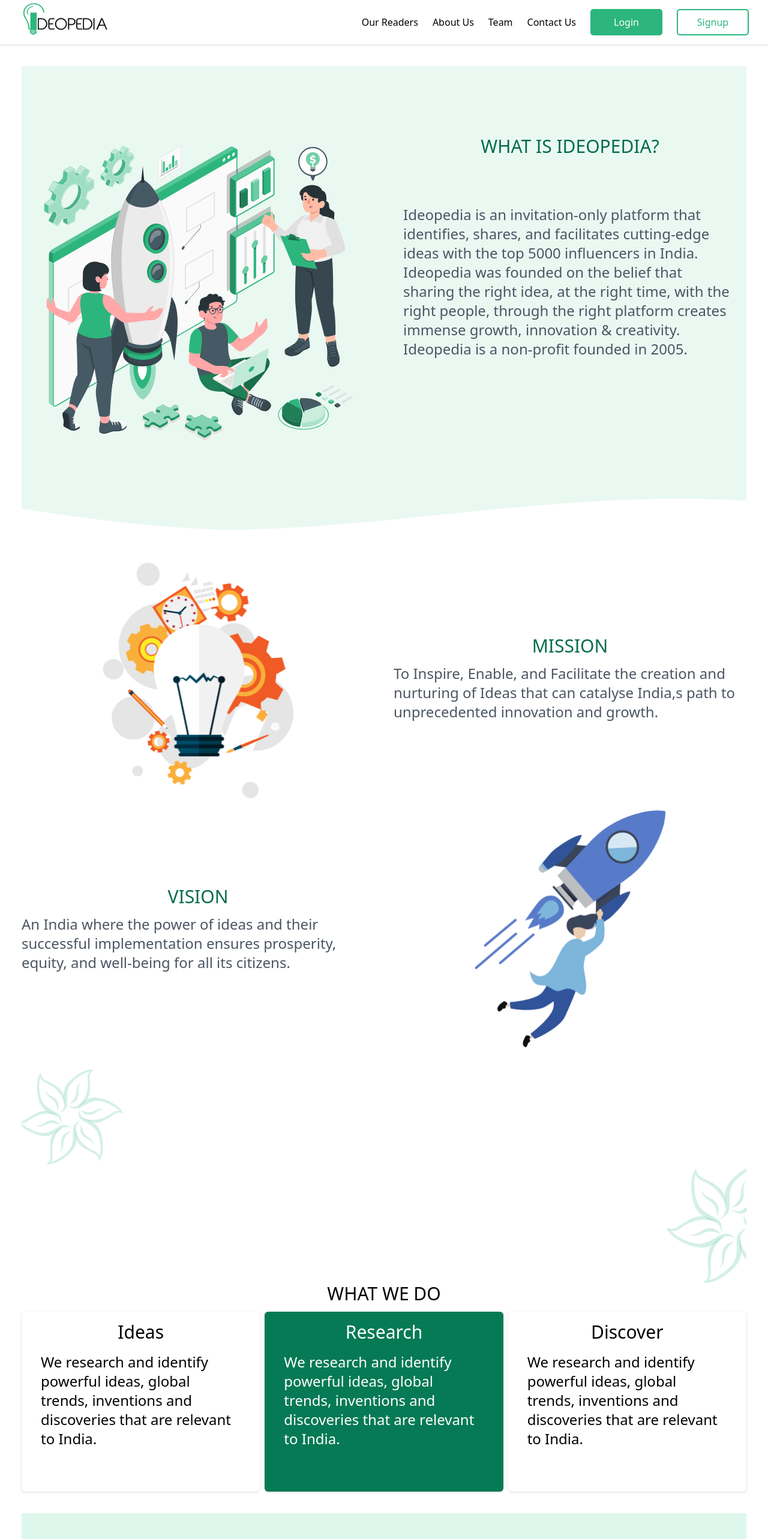
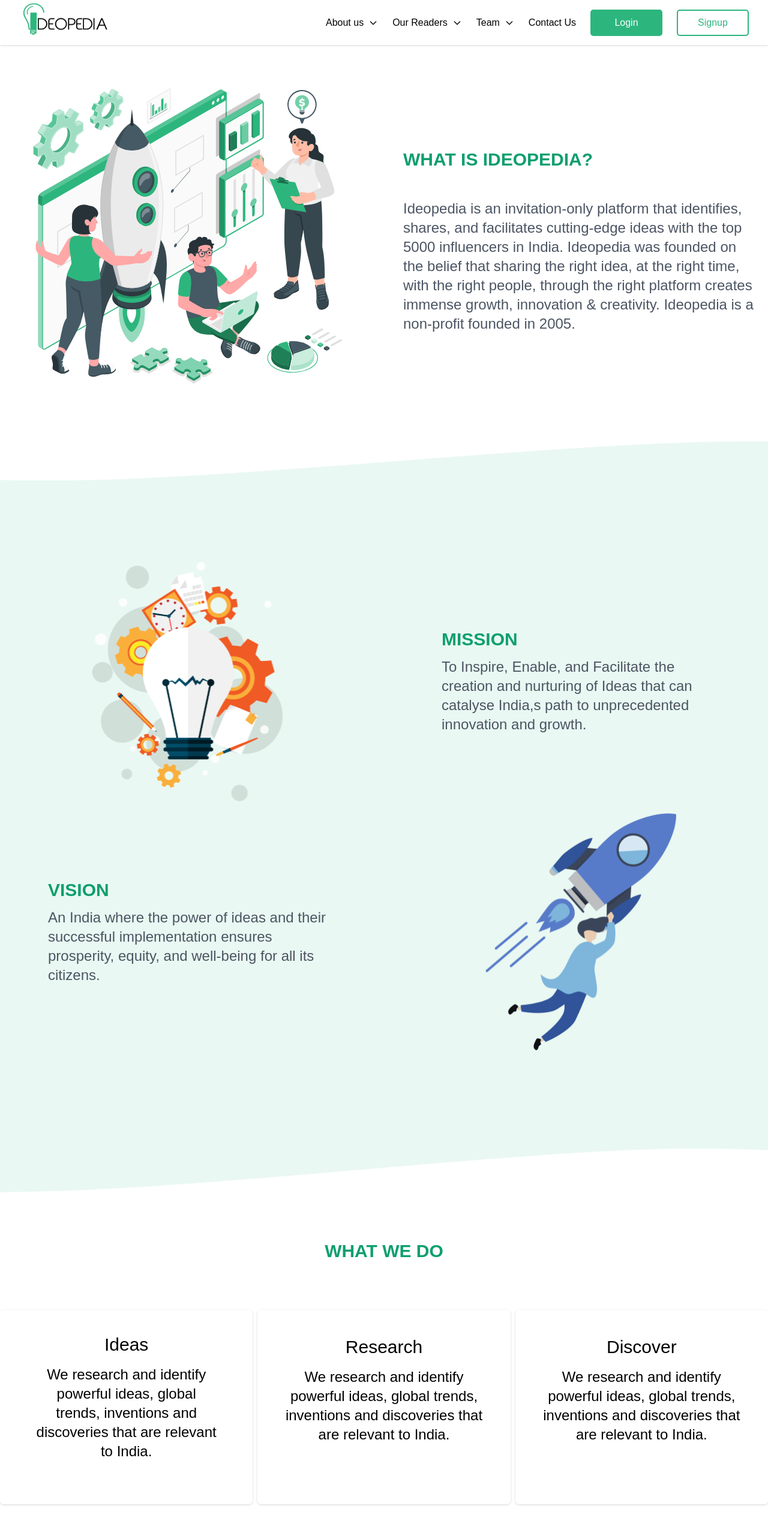
Before and after one commit to ideopedia/client, a Next.js app: page /about in a window 1280 px wide. Shown: the top 2566 px of the page at 60% size. Built offline with nearby package versions, Linux system fonts and the light colour scheme.

Commit message:
krishnan16nov

```diff
--- a/components/navbar.js
+++ b/components/navbar.js
@@ -3,6 +3,7 @@
 import { useState } from "react";
 import Image from "next/image";
 import log from "../public/logo.svg";
+import { Dropdown } from "flowbite-react";
 
 export default function Navbar() {
   const [navbar, setNavbar] = useState(false);
@@ -61,19 +62,37 @@
             >
               <ul className="items-center justify-center space-y-8 lg:flex md:space-x-6 lg:space-y-0">
                 <li className="text-black flex justify-center">
-                  <Link href="/testimonials">
-                    <a>Our Readers</a>
-                  </Link>
+                  <Dropdown label="About us" inline="true">
+                    <Dropdown.Item>
+                      <Link href="/about#about_hero">What is Ideopedia ?</Link>
+                    </Dropdown.Item>
+                    <Dropdown.Item>
+                      <Link href="/about#mission">Mission</Link>
+                    </Dropdown.Item>
+                    <Dropdown.Item>
+                      <Link href="/about#vission">Vision</Link>
+                    </Dropdown.Item>
+                    <Dropdown.Item>
+                      <Link href="/about#what">What we do</Link>
+                    </Dropdown.Item>
+                  </Dropdown>
                 </li>
                 <li className="text-black flex justify-center">
-                  <Link href="/about">
-                    <a>About Us</a>
-                  </Link>
+                  <Dropdown label="Our Readers" inline="true">
+                    <Dropdown.Item>
+                      <Link href="/testimonials#readers">Testimonials</Link>
+                    </Dropdown.Item>
+                  </Dropdown>
                 </li>
                 <li className="text-black flex justify-center">
-                  <Link href="/teams">
-                    <a>Team</a>
-                  </Link>
+                  <Dropdown label="Team" inline="true">
+                    <Dropdown.Item>
+                    <Link href="/teams#bod">Board of Directors</Link>
+                    </Dropdown.Item>
+                    <Dropdown.Item>
+                    <Link href="/teams#bod">Founders</Link>
+                    </Dropdown.Item>
+                  </Dropdown>
                 </li>
                 <li className="text-black flex justify-center">
                   <Link href="/contact">
--- a/pages/about.js
+++ b/pages/about.js
@@ -18,20 +18,20 @@
   return (
     <div>
       <Navbar />
-      <div className="p-9">
-        <div className="about_hero" id="about_hero">
+      <div className="">
+        <div className="about_hero1 pt-10" id="about_hero">
           <div class="grid grid-cols-1 md:grid-cols-1 lg:grid-cols-2 gap-4 lg:gap-8">
             <div class=" rounded-md flex items-center justify-center">
               <Image src={about} />
             </div>
-            <div class=" p-4 rounded-md flex items-start justify-center">
+            <div class=" p-4 rounded-md flex items-center justify-center">
               <div class="grid grid-cols-1 md:grid-cols-1 lg:grid-cols-1 gap-4 lg:gap-8">
-                <div class="rounded-md flex items-center justify-center">
-                  <h1 className="text-3xl text-green-700">
+                <div class="rounded-md flex items-start justify-start">
+                  <h1 className="text-3xl text-green-500 font-semibold">
                     WHAT IS IDEOPEDIA?
                   </h1>
                 </div>
-                <div class="mt-[3rem] rounded-md flex items-center justify-center">
+                <div class="mt-[1rem] rounded-md flex items-center justify-center">
                   <span className="text-2xl  text-gray-600 ">
                     Ideopedia is an invitation-only platform that identifies,
                     shares, and facilitates cutting-edge ideas with the top 5000
@@ -48,6 +48,7 @@
         </div>
         <br />
         <br />
+        <div className="missionpage">
         <div
           class="grid grid-cols-1 md:grid-cols-1 lg:grid-cols-2 gap-4 lg:gap-8 pb-5 "
           id="mission"
@@ -57,10 +58,10 @@
           </div>
           <div class=" rounded-md flex items-center justify-center">
             <div class="grid grid-cols-1 md:grid-cols-1 lg:grid-cols-1">
-              <div class=" rounded-md flex items-start justify-center">
-                <h1 className="text-3xl text-green-700 pb-3">MISSION</h1>
+              <div class=" rounded-md flex items-start justify-start">
+                <h1 className="text-3xl text-green-500 font-semibold pb-3 px-20">MISSION</h1>
               </div>
-              <div class=" rounded-md flex items-center justify-center text-2xl  text-gray-600 ">
+              <div class=" rounded-md flex items-center justify-center text-2xl  text-gray-600 px-20">
                 To Inspire, Enable, and Facilitate the creation and nurturing of
                 Ideas that can catalyse India,s path to unprecedented innovation
                 and growth.
@@ -74,10 +75,10 @@
         >
           <div class=" rounded-md flex items-center justify-center">
             <div class="grid grid-cols-1 md:grid-cols-1 lg:grid-cols-1">
-              <div class=" rounded-md flex items-start justify-center">
-                <h1 className="text-3xl text-green-700 pb-3">VISION</h1>
+              <div class=" rounded-md flex items-start justify-start px-20">
+                <h1 className="text-3xl text-green-500 font-semibold pb-3">VISION</h1>
               </div>
-              <div class=" rounded-md flex items-center justify-center text-2xl  text-gray-600 ">
+              <div class=" rounded-md flex items-center justify-center text-2xl  text-gray-600 px-20">
                 An India where the power of ideas and their successful
                 implementation ensures prosperity, equity, and well-being for
                 all its citizens.
@@ -88,51 +89,52 @@
             <Image src={vission} />
           </div>
         </div>
-        <div class="rounded-md flex items-start justify-start">
+        </div>
+        {/* <div class="rounded-md flex items-start justify-start">
           <Image src={leafstart} />
         </div>
         <div class="rounded-md flex items-end justify-end">
           <Image src={leafend} />
-        </div>
+        </div> */}
 
         <div className="pb-9" id="what">
           <div class=" rounded-md flex items-center justify-center">
-            <h1 className="text-3xl text-bold text-black pb-3">WHAT WE DO</h1>
+            <h1 className="text-3xl font-semibold text-green-500 py-20">WHAT WE DO</h1>
           </div>
-          <div class="grid grid-cols-1 md:grid-cols-1 lg:grid-cols-3 gap-2">
-            <div class="p-4 rounded-md flex items-center justify-center  bg-white drop-shadow pb-9 cursor-pointer">
+          <div class="grid grid-cols-1 md:grid-cols-1 lg:grid-cols-3 gap-2 pb-20">
+            <div class="p-10 rounded-md flex items-center justify-center  bg-white drop-shadow pb-9 cursor-pointer text-black  hover:bg-green-500 hover:text-white">
               <div>
-                <div className="text-3xl text-bold text-black flex justify-center items-center">
+                <div className="text-3xl text-bold flex justify-center items-center">
                   <span>Ideas</span>
                 </div>
-                <div className=" p-4 pb-9 text-2xl text-bold text-black flex justify-center items-center">
-                  <span>
+                <div className=" p-4 pb-9 text-2xl text-bold flex justify-center items-center">
+                  <span className="text-center">
                     We research and identify powerful ideas, global trends,
                     inventions and discoveries that are relevant to India.
                   </span>
                 </div>
               </div>
             </div>
-            <div class="p-4 rounded-md flex items-center justify-center  bg-green-600 drop-shadow pb-9 cursor-pointer">
+            <div class="p-4 rounded-md flex items-center justify-center  bg-white drop-shadow pb-9 cursor-pointer text-black  hover:bg-green-500 hover:text-white">
               <div>
-                <div className="text-3xl text-bold text-white flex justify-center items-center">
+                <div className="text-3xl text-bold flex justify-center items-center">
                   <span>Research</span>
                 </div>
-                <div className=" p-4 pb-9 text-2xl text-bold text-white flex justify-center items-center">
-                  <span>
+                <div className=" p-4 pb-9 text-2xl text-bold flex justify-center items-center">
+                  <span className="text-center">
                     We research and identify powerful ideas, global trends,
                     inventions and discoveries that are relevant to India.
                   </span>
                 </div>
               </div>
             </div>
-            <div class="p-4 rounded-md flex items-center justify-center  bg-white drop-shadow pb-9 cursor-pointer">
+            <div class="p-4 rounded-md flex items-center justify-center  bg-white drop-shadow pb-9 cursor-pointer text-black  hover:bg-green-500 hover:text-white">
               <div>
-                <div className="text-3xl text-bold text-black flex justify-center items-center">
+                <div className="text-3xl text-bold flex justify-center items-center">
                   <span>Discover</span>
                 </div>
-                <div className=" p-4 pb-9 text-2xl text-bold text-black flex justify-center items-center">
-                  <span>
+                <div className=" p-4 pb-9 text-2xl text-bold flex justify-center items-center">
+                  <span className="text-center">
                     We research and identify powerful ideas, global trends,
                     inventions and discoveries that are relevant to India.
                   </span>
@@ -147,20 +149,19 @@
               <Image src={startquotes} />
             </div>
             <span className="text-black text-3xl mx-[7rem] my-[2rem] bandf">
-                We believe in and facilitate the transformational power of
-                ideas.
+              We believe in and facilitate the transformational power of ideas.
             </span>
             <div className="text-right  aboutQuote ">
               <Image src={endquotes} />
             </div>
           </div>
         </div>
-        <div class="grid grid-cols-1 md:grid-cols-1 lg:grid-cols-2 gap-4 lg:gap-8 pt-9 pb-9">
+        <div class="grid grid-cols-1 md:grid-cols-1 lg:grid-cols-2 gap-4 lg:gap-8 pt-9 pb-9 keybgr">
           <div class=" rounded-md flex items-center justify-center">
             <Image src={aboutkeys} />
           </div>
           <div class="rounded-md flex items-center justify-center">
-            <span className="text-3xl">
+            <span className="text-2xl">
               The time has come for India to realize its true potential, and
               reach unprecedented heights of economic, social, and human
               potential to become a more prosperous, united, equitable, happy,
@@ -168,15 +169,15 @@
             </span>
           </div>
         </div>
-        <div className="pt-9 pb-9" id="goal">
-          <div className="flex justify-center items-center p-2">
-            <span className="text-black-700 text-3xl text-bold">
-              INDIA’S ABUNDANT RESOURCES
+        <div className="py-20" id="goal">
+          <div className="flex justify-center items-center">
+            <span className="text-3xl font-semibold text-green-500 text-center">
+              INDIA'S ABUNDANT RESOURCES
             </span>
           </div>
-          <div className="flex justify-center items-center p-9">
-            <span className="text-xl text-black-700 text-bold">
-              As the world’s largest democracy with millions of Indians at the
+          <div className="flex justify-center items-center p-10">
+            <span className="text-2xl text-black-700 text-bold text-center lg:px-20">
+              As the world's largest democracy with millions of Indians at the
               cusp of one of the biggest economic and social transformations
               globally, India is poised to make history and take the next leap
               by leveraging its abundant resources.
--- a/pages/contact.js
+++ b/pages/contact.js
@@ -59,7 +59,7 @@
       <Navbar />
       <div className="p-4">
         <div class="grid grid-cols-1 md:grid-cols-1 lg:grid-cols-2 gap-4 lg:gap-8">
-          <div class=" rounded-md flex items-center justify-center bg-green-700 h-screen">
+          <div class=" rounded-md flex items-center justify-center bg-green-500 h-screen">
             <div class="grid grid-cols-1 md:grid-cols-1 lg:grid-cols-1 gap-2">
               <div class="pt-4 pl-4 pr-4 rounded-md flex items-center justify-center">
                 <Link href="https://g.page/thinkindia?share">
@@ -150,7 +150,7 @@
             <ContactUs
               title="Contact"
               box={contactList}
-              button="Send message"
+              button="SEND MESSAGE"
               className="pb-[4rem]"
               />
           </div>
--- a/pages/login.js
+++ b/pages/login.js
@@ -24,7 +24,7 @@
   return (
     <div>
       <Navbar />
-      <section class="h-screen new" style={{ padding: "7rem 2rem 0 0" }}>
+      <section class="h-screen new" style={{ padding: "4rem 2rem 0 0" }}>
         <div className="loginContainer">
           <div className="loginImg">
             <Image src={login} />
@@ -33,10 +33,10 @@
             title="Login"
             box={emailList}
             isLogin={true}
-            button="Login"
+            button="LOGIN"
             isAuth={true}
-            desc1="Already have an account?"
-            desc2="Login here"
+            desc1="Don't have an account?"
+            desc2="Signup here"
           />
         </div>
       </section>
--- a/pages/signup.js
+++ b/pages/signup.js
@@ -37,10 +37,10 @@
             <SignUp
               title="Sign Up"
               box={signUpList}
-              button="Login"
+              button="SIGNUP"
               isAuth={true}
-              desc1="Didn't have an account?"
-              desc2="Signup here"
+              desc1="Already have an account?"
+              desc2="Login here"
             />
             {/* <div class="xl:ml-20 xl:w-5/12 lg:w-5/12 md:w-8/12 mb-12 md:mb-0 ">
               <FormHeader title="Sign up" className="bd1" />
--- a/pages/testimonials.js
+++ b/pages/testimonials.js
@@ -76,7 +76,7 @@
               </div>
               <br />
               <div className="flex justify-center items-center">
-                <span className=" p-7 text-black text-3xl text-center uppercase font-regular">
+                <span className=" p-10 text-black lg:text-3xl text-xl text-center uppercase font-regular">
                   We are truly honoured and humbled by the feedback from our
                   readers.
                 </span>
@@ -92,15 +92,13 @@
       <br />
       <br />
       <br />
-      <div>
+      <div className="flowerbg">
         <div className="flex justify-center items-center p-4">
           <span className="text-3xl font-semibold text-green-500">TESTIMONIALS</span>
         </div>
         <div className="pt-2 pl-9 pr-9" id="readers">
             <SliderComponent />
         </div>
-
-
       </div>
       <br />
       <br />
--- a/styles/globals.css
+++ b/styles/globals.css
@@ -1,8 +1,10 @@
 @tailwind base;
 @tailwind components;
 @tailwind utilities;
-@import url("https://fonts.googleapis.com/css2?family=Poppins:ital,wght@0,300;0,400;0,500;0,600;0,700;0,800;1,300;1,400;1,500;1,600;1,700;1,800&display=swap");
-
+@import url("https://fonts.googleapis.com/css2?family=Poppins:wght@300;400;500;600;700&display=swap");
+* {
+  font-family: 'poppins', sans-serif;
+}
 .FormSec {
   margin-top: 1.5rem;
 }
@@ -276,7 +278,7 @@
   .wtf {
     margin-left: 3rem;
   }
-  .timeSaved > * {
+  .timeSaved {
     margin: 1rem auto;
   }
   .arrowOne {
@@ -345,8 +347,6 @@
     font-size: 17px;
   }
 }
-
-
 
 /* .body {
   min-height: 100vh;
@@ -595,7 +595,7 @@
 
 .foottext {
   color: rgba(0, 0, 0, 0.4);
-  font-size: 15px;
+  font-size: 14px;
   font-weight: 500;
 }
 
@@ -609,9 +609,9 @@
 }
 
 .hru {
-  background-color: rgb(2, 2, 2);
-
-  height: 2px;
+  background-color: rgba(0, 0, 0, 0.5);
+  opacity: 50%;
+  height: 1.5px;
 }
 .nhr {
   background-color: #7f5af0;
@@ -881,8 +881,7 @@
   box-shadow: 0px 5px 30px -6px rgba(0, 0, 0, 0.1);
 }
 
-.about_hero
-{
+.about_hero {
   background-image: url(../public/readwave.svg);
   width: 100%;
   height: 100%;
@@ -891,6 +890,33 @@
   background-repeat: no-repeat;
   padding: 100px 0;
 }
-.bg{
+.bg {
   background-color: #111010 !important;
 }
+/* .flowerbg
+{
+  background-image: url(../public/flowerbgr.svg);
+  background-position: center;
+  background-size: cover;
+  background-repeat: no-repeat;
+} */
+.missionpage
+{
+  background-image: url(../public/missionwave.svg);
+  width: 100%;
+  height: 100%;
+  background-position: center;
+  background-size: cover;
+  background-repeat: no-repeat;
+  padding: 200px 0;
+}
+.keybgr
+{
+  background-image: url(../public/Keybgr.svg);
+  width: 100%;
+  height: 100%;
+  background-position: center;
+  background-size: cover;
+  background-repeat: no-repeat;
+  padding: 100px 0;
+}
```
Also changed, not shown: components/footer.js (+26 -24 lines), public/Keybgr.svg (added), public/missionwave.svg (added). Lines whose indentation alone changed are shown as unchanged.
